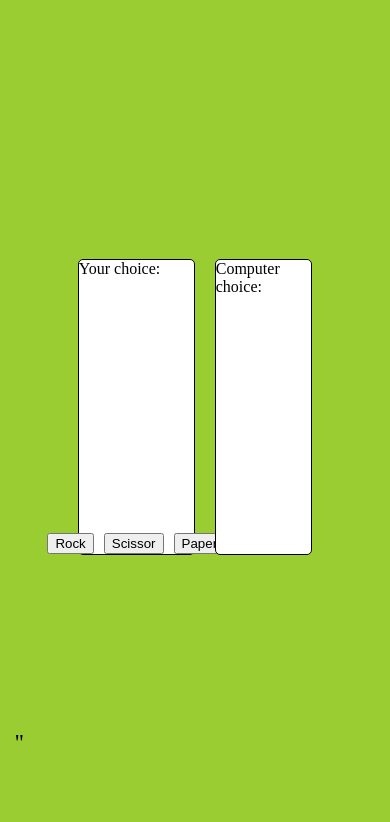
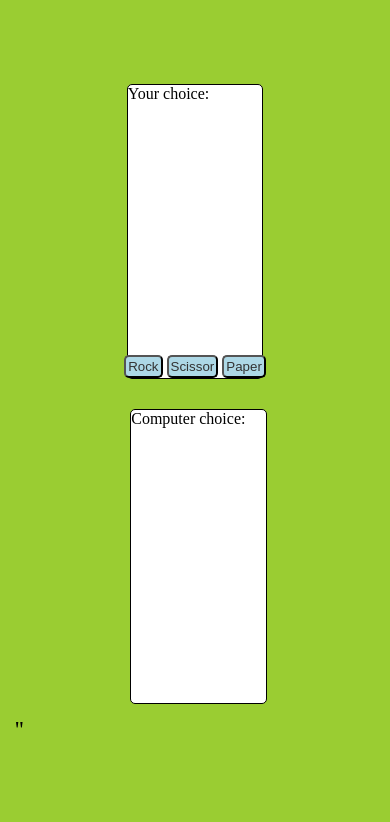
Before and after one commit to FraDev85/Odin-Rock-Paper-Scissor, a plain HTML site: page index.html in a window 390 px wide. Shown: the part 52-874 px from the top of the page. Drawn offline with Linux system fonts and the light colour scheme.

Commit message:
more responsiness

```diff
--- a/style.css
+++ b/style.css
@@ -52,17 +52,24 @@ h1 {
   max-width: 35%;
   min-width: 0;
   flex-wrap: nowrap;
-  width: 30%;
-}
-
-.humanChoice :nth-child(even) {
-  margin-left: 10px;
-  margin-right: 10px;
+  width: 25%;
 }
 
 .btn {
   display: flex;
   justify-content: center;
+}
+
+.btn button {
+  background-color: lightblue;
+  border-radius: 5px;
+  color: #333;
+  box-shadow: #333;
+  padding: 0.6rem;
+}
+
+.btn :nth-child(even) {
+  margin: 0 8px;
 }
 
 .computerChoice {
@@ -94,3 +101,38 @@ h3 {
   color: teal;
   font-size: 1.3rem;
 }
+/*media query*/
+
+@media screen and (max-width: 720px) {
+  h1 {
+    font-size: 1.3rem;
+  }
+
+  .game {
+    display: flex;
+    flex-direction: column;
+  }
+
+  .humanChoice {
+    width: 35%;
+    margin-bottom: 30px;
+  }
+
+  .computerChoice {
+    width: 35%;
+    margin-right: 13px;
+  }
+
+  .btn {
+    font-size: 0.3rem;
+    width: 100%;
+  }
+
+  .btn :nth-child(even) {
+    margin: 0 4px;
+  }
+
+  .btn button {
+    padding: 2px;
+  }
+}
```
